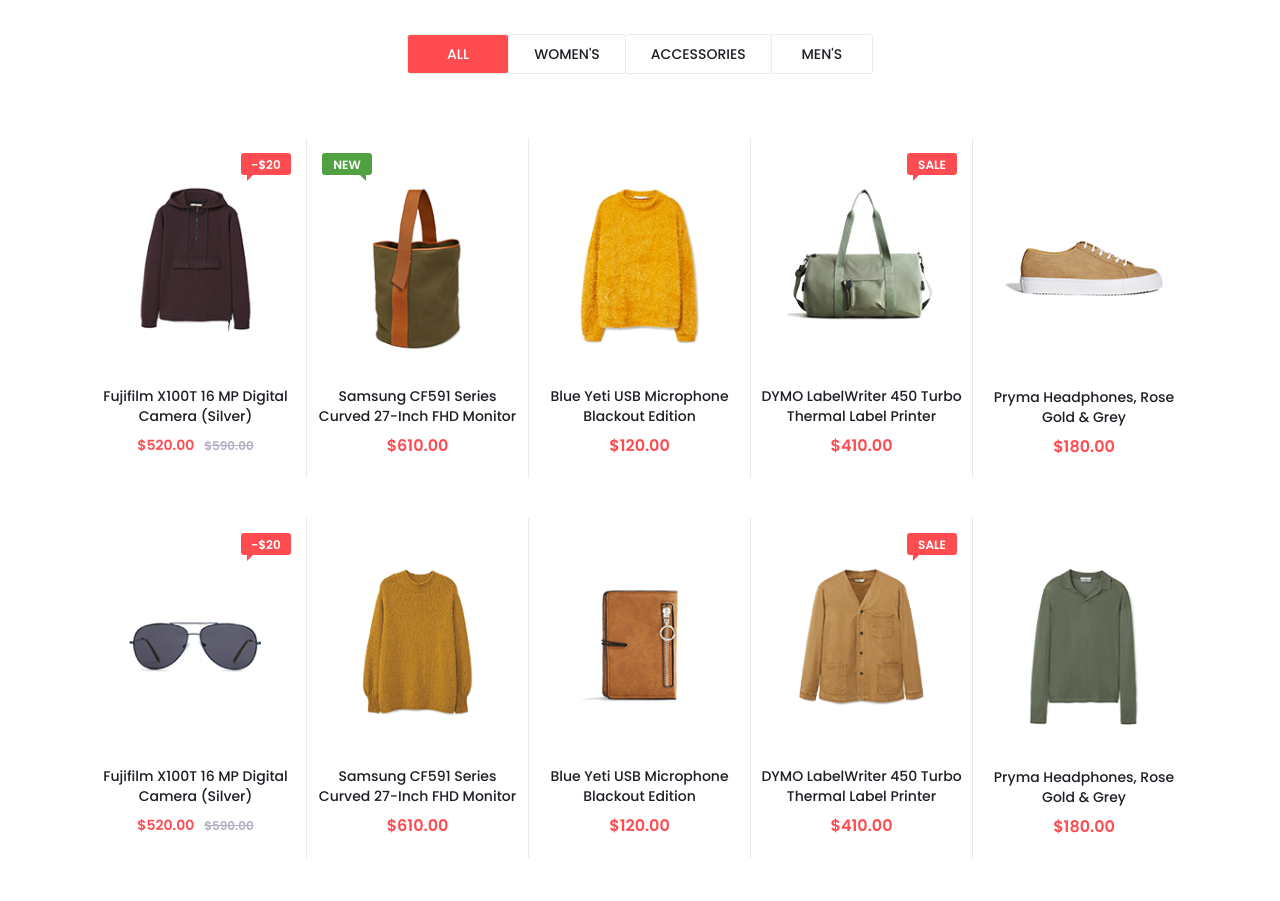
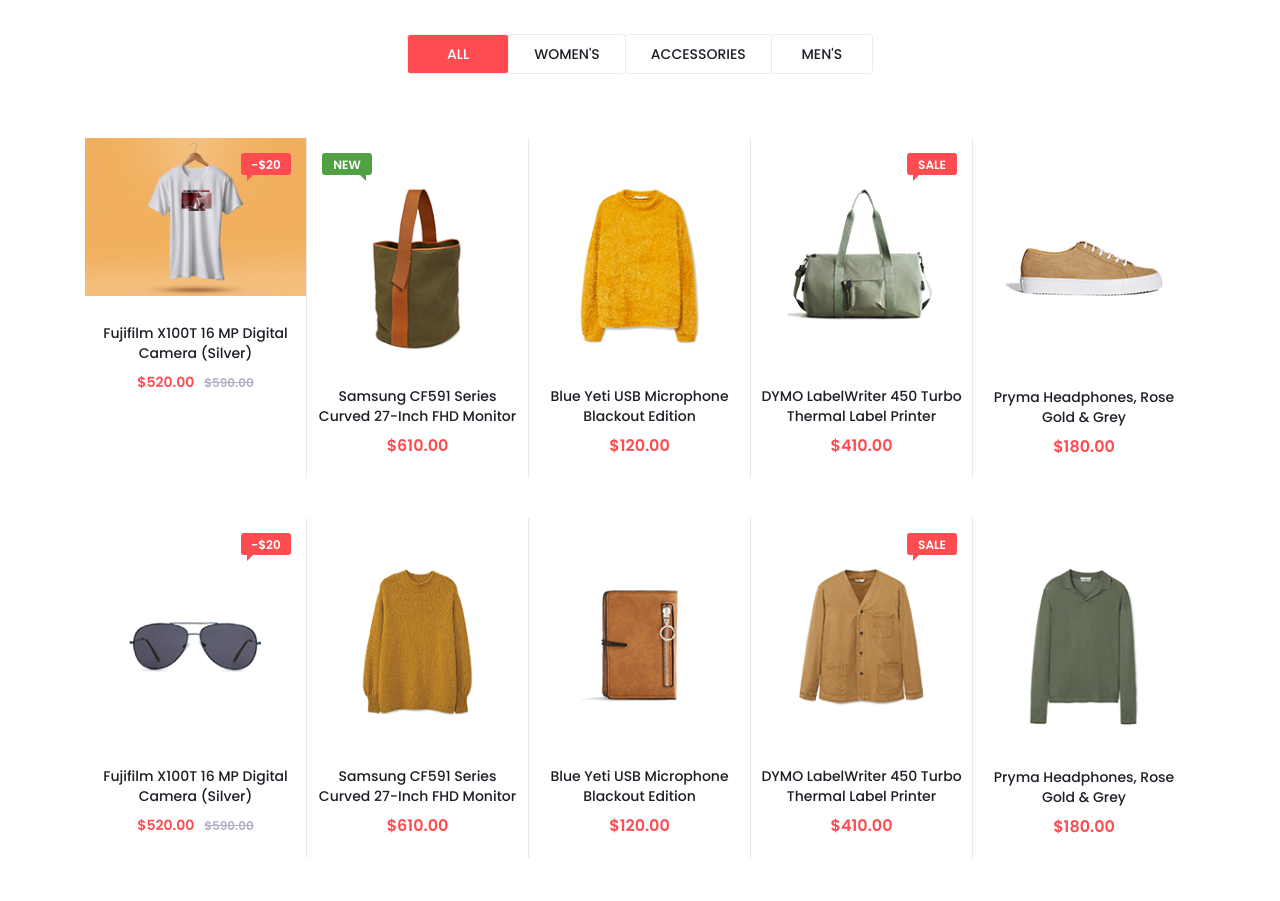
Before and after one commit to Trandsoulz/coloshop-master, a plain HTML site: page index.html in a window 1280 px wide. Shown: the part 1300-2201 px from the top of the page. Drawn offline with nearby package versions, Linux system fonts and the light colour scheme.

Commit message:
lil changes to index.html and deleted 2 pics

```diff
--- a/index.html
+++ b/index.html
@@ -291,7 +291,7 @@
 						<div class="product-item men">
 							<div class="product discount product_filter">
 								<div class="product_image">
-									<img src="images/product_1.png" alt="">
+									<img src="./images/img-for login and sign up.jpeg" alt="">
 								</div>
 								<div class="favorite favorite_left"></div>
 								<div class="product_bubble product_bubble_right product_bubble_red d-flex flex-column align-items-center"><span>-$20</span></div>
```
Also changed, not shown: images/pexels-monstera-6311270.jpg (deleted), images/pexels-spencer-selover-428333.jpg (deleted).
